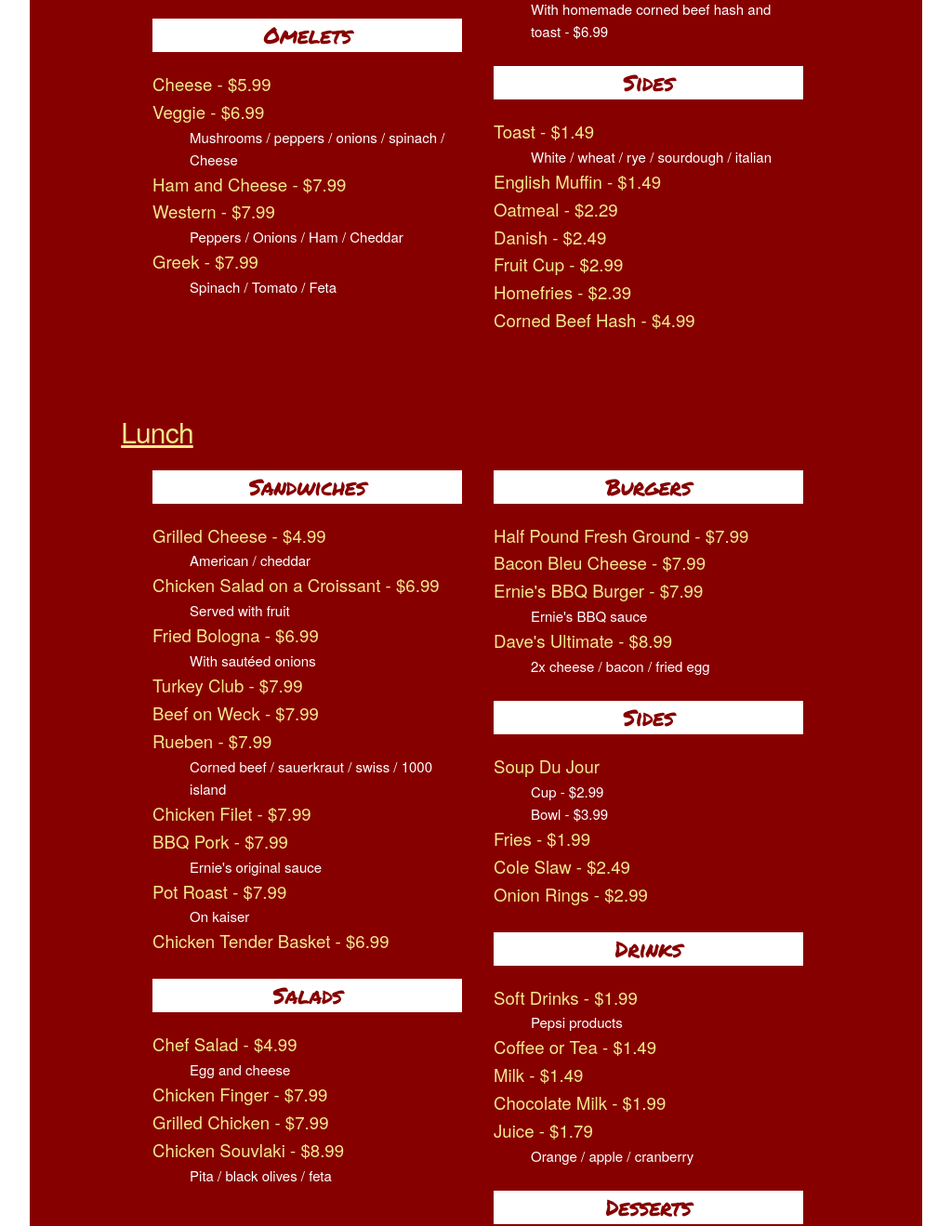
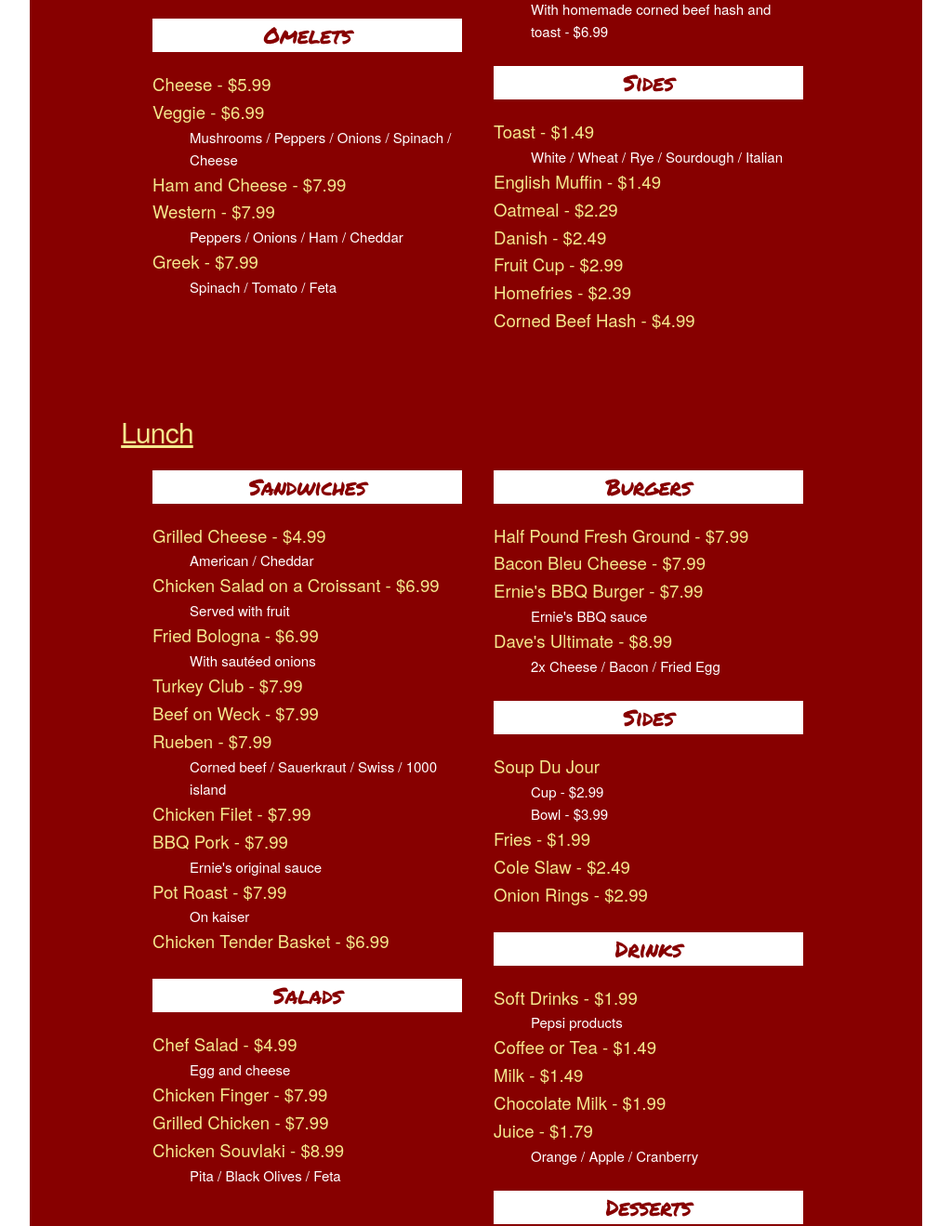
Before and after one commit to ksnediker/gasportdiner, a website: page public/index.html in a window 1280 px wide. Shown: the part 1340-2659 px from the top of the page at 93% size, without its empty margins (128-1151 px from the left). Drawn offline with nearby package versions, Linux system fonts and the light colour scheme; some packages are replaced by stand-ins of ours.

Commit message:
changed casing

```diff
--- a/public/index.html
+++ b/public/index.html
@@ -83,7 +83,7 @@
             <dl>
               <dt>Cheese - $5.99</dt>
               <dt>Veggie - $6.99</dt>
-                <dd>Mushrooms / peppers / onions / spinach / Cheese</dd>
+                <dd>Mushrooms / Peppers / Onions / Spinach / Cheese</dd>
               <dt>Ham and Cheese - $7.99</dt>
               <dt>Western - $7.99</dt>
                 <dd>Peppers / Onions / Ham / Cheddar</dd>
@@ -111,7 +111,7 @@
             <h5 class="menu-section">Sides</h5>
             <dl>
               <dt>Toast - $1.49</dt>
-                <dd>White / wheat / rye / sourdough / italian</dd>
+                <dd>White / Wheat / Rye / Sourdough / Italian</dd>
               <dt>English Muffin - $1.49</dt>
               <dt>Oatmeal - $2.29</dt>
               <dt>Danish - $2.49</dt>
@@ -129,7 +129,7 @@
             <h5 class="menu-section">Sandwiches</h5>
             <dl>
               <dt>Grilled Cheese - $4.99</dt>
-                <dd>American / cheddar</dd>
+                <dd>American / Cheddar</dd>
               <dt>Chicken Salad on a Croissant - $6.99</dt>
                 <dd>Served with fruit</dd>
               <dt>Fried Bologna - $6.99</dt>
@@ -137,7 +137,7 @@
               <dt>Turkey Club - $7.99</dt>
               <dt>Beef on Weck - $7.99</dt>
               <dt>Rueben - $7.99</dt>
-                <dd>Corned beef / sauerkraut / swiss / 1000 island</dd>
+                <dd>Corned beef / Sauerkraut / Swiss / 1000 island</dd>
               <dt>Chicken Filet - $7.99</dt>
               <dt>BBQ Pork - $7.99</dt>
                 <dd>Ernie's original sauce</dd>
@@ -152,7 +152,7 @@
               <dt>Chicken Finger - $7.99</dt>
               <dt>Grilled Chicken - $7.99</dt>
               <dt>Chicken Souvlaki - $8.99</dt>
-                <dd>Pita / black olives / feta</dd>
+                <dd>Pita / Black Olives / Feta</dd>
             </dl>
           </div>
           <div class="five columns" class="right-menu">
@@ -163,7 +163,7 @@
               <dt>Ernie's BBQ Burger - $7.99</dt>
                 <dd>Ernie's BBQ sauce</dd>
               <dt>Dave's Ultimate - $8.99</dt>
-                <dd>2x cheese / bacon / fried egg</dd>
+                <dd>2x Cheese / Bacon / Fried Egg</dd>
             </dl>
             <h5 class="menu-section">Sides</h5>
             <dl>
@@ -182,7 +182,7 @@
               <dt>Milk - $1.49</dt>
               <dt>Chocolate Milk - $1.99</dt>
               <dt>Juice - $1.79</dt>
-                <dd>Orange / apple / cranberry</dd>
+                <dd>Orange / Apple / Cranberry</dd>
             </dl>
             <h5 class="menu-section">Desserts</h5>
             <dl>
```
